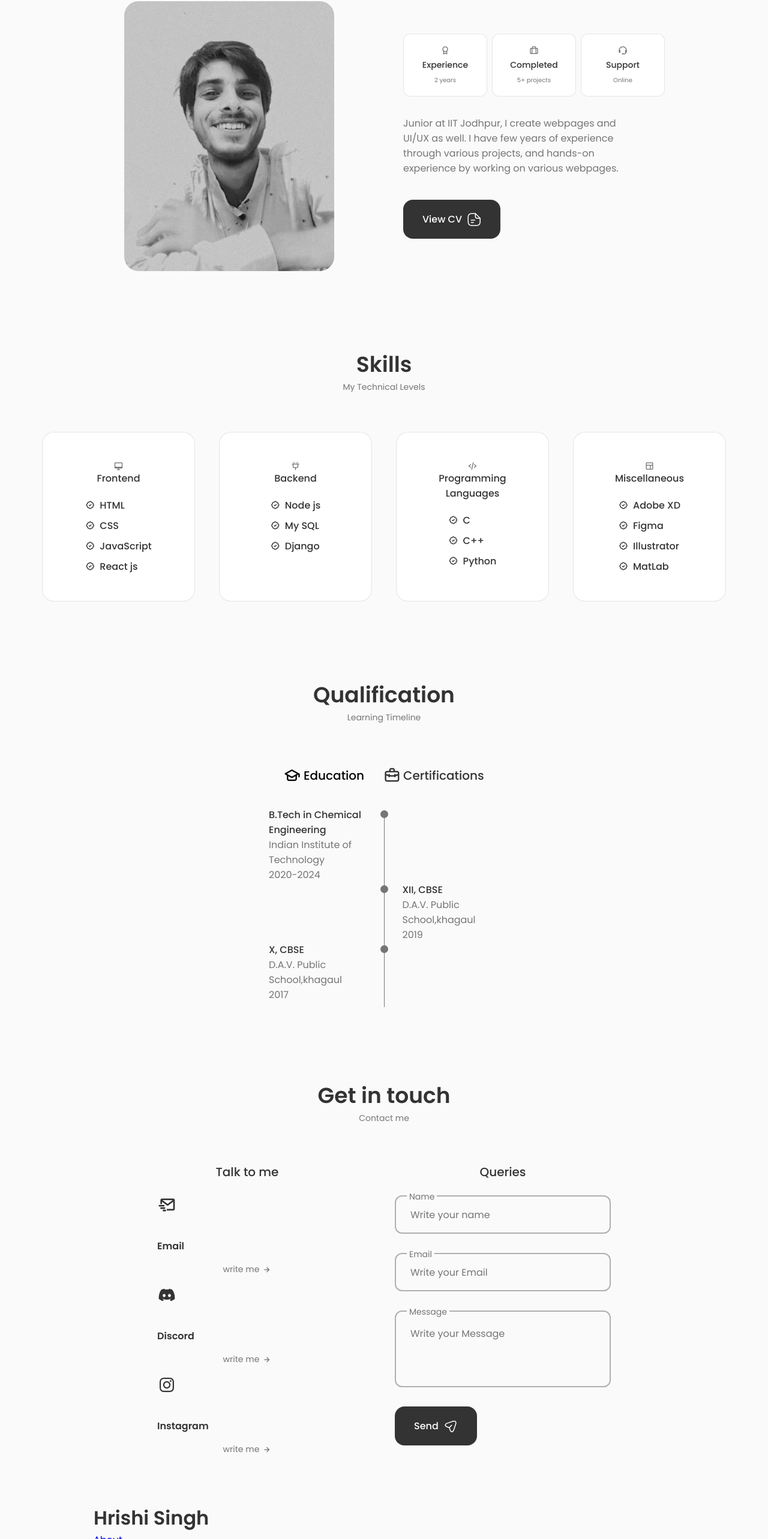
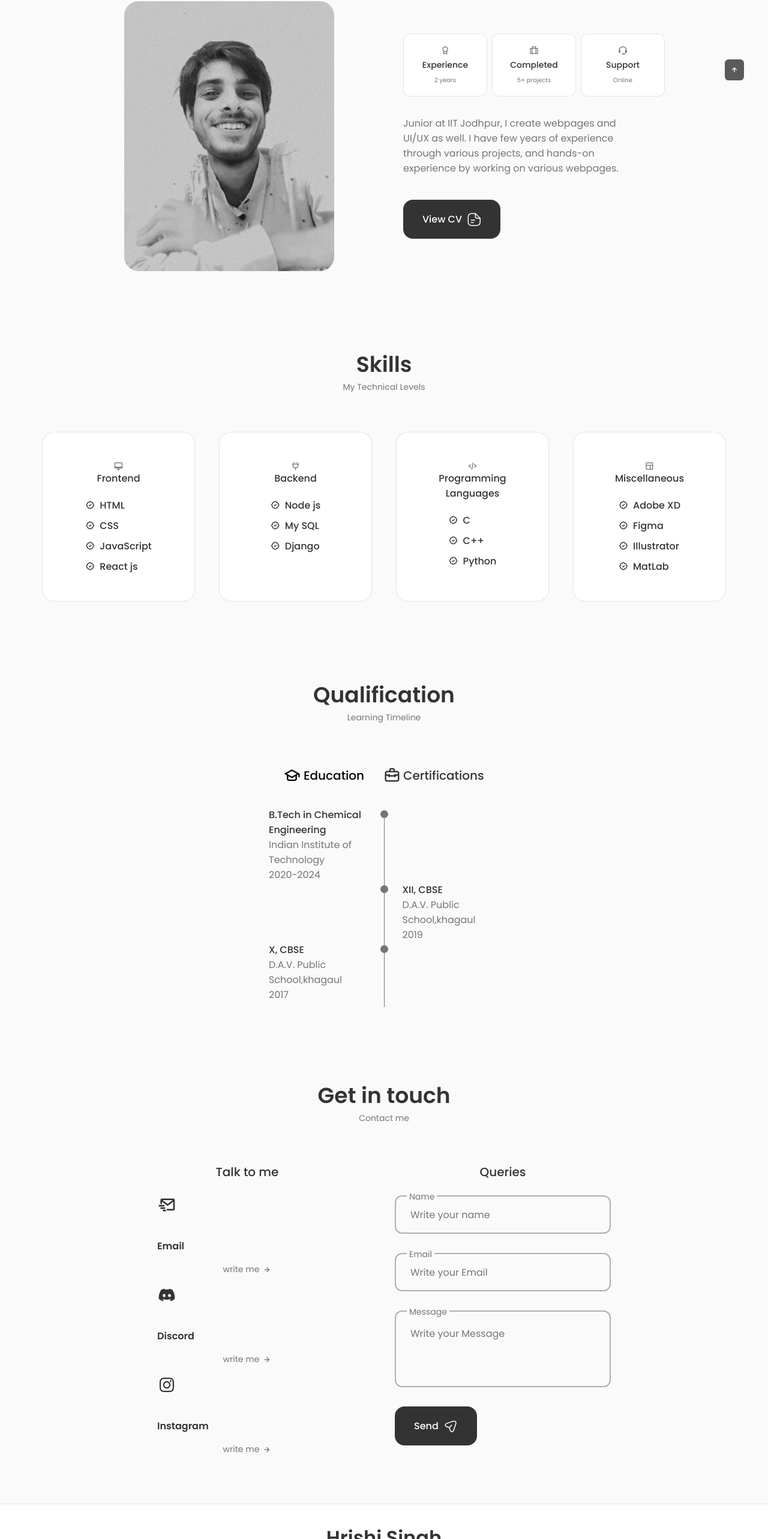
Before and after one commit to hrishi-singh/portfolio, a React (Create React App) app: page / in a window 1280 px wide. Shown: the part 826-3392 px from the top of the page at 60% size. Built offline with nearby package versions, Linux system fonts and the light colour scheme.

Commit message:
version 2.5.0

```diff
--- a/src/App.js
+++ b/src/App.js
@@ -5,6 +5,7 @@ import Footer from './Components/Footer/Footer';
 import Header from './Components/Header/Header';
 import Home from './Components/Home/Home';
 import Qualification from './Components/Qualifications/Qualification';
+import ScrollUp from './Components/ScrollUp/ScrollUp';
 // import Services from './Components/Services/Services';
 import Skills from './Components/Skills/Skills';
 function App() {
@@ -19,8 +20,9 @@ function App() {
         {/* <Services/> */}
         <Qualification/>
         <Contact/>
+        </main>
         <Footer/>
-        </main>
+        <ScrollUp/>
 
       </header>
     </div>
--- a/src/Components/Footer/footer.css
+++ b/src/Components/Footer/footer.css
@@ -0,0 +1,65 @@
+.footer{
+    background-color:var(--container-color);
+    border-top: 1px solid rgba(0,0,0,.1);
+}
+.footer__container{
+    padding: 2rem 0 4rem;
+}
+.footer__title,.footer__link{
+    color: var(--title-color);
+}
+.footer__title{
+    text-align: center;
+    margin-bottom: var(--mb-2);
+}
+.footer__link:hover{
+    color: var(--title-color-dark);
+
+}
+
+.footer__list{
+    display: flex;
+    justify-content: center;
+    column-gap: 1rem;
+    margin-bottom: var(--mb-2);
+}
+
+.footer__social{
+    display: flex;
+    justify-content: center;
+    column-gap: 1.25rem;
+
+}
+.footer__social-link{
+    background-color: var(--title-color);
+    color: var(--container-color);
+    font-size: 1.25rem;
+    padding: .4rem;
+    border-radius: .5rem;
+    display: inline-flex;
+}
+.footer__social-link:hover{
+    background-color: var(--title-color-dark);
+
+}
+
+.footer__copyright{
+    display: block;
+    margin-top: 4.5rem;
+    color: var(--title-color);
+    text-align: center;
+    font-size: var(--smaller-font-size);
+}
+
+
+
+/*=============== BREAKPOINTS ===============*/
+/* For large devices */
+@media screen and (max-width: 992px) {
+.footer__social-link{
+    padding: .25rem;
+    border-radius: .25rem;
+    font-size: 1rem;
+
+}
+  }
--- /dev/null
+++ b/src/Components/ScrollUp/ScrollUp.jsx
@@ -0,0 +1,23 @@
+import React from 'react'
+import './scrollup.css'
+const ScrollUp = () => {
+window.addEventListener("scroll",function(){
+    const scrollup =this.document.querySelector(".scrollup");
+    if(this.scrollY>=500)
+        scrollup.classList.add("show-scroll");
+        else{
+            scrollup.classList.remove("show-scroll");
+        }
+
+})
+
+  return (
+<a href="#" className="scrollup">
+    <i className="uil uil-arrow-up scrollup__icon">
+
+    </i>
+</a>
+    )
+}
+
+export default ScrollUp
--- /dev/null
+++ b/src/Components/ScrollUp/scrollup.css
@@ -0,0 +1,50 @@
+.scrollup{
+    position: fixed;
+    right: 2.5rem;
+    bottom: -20%;
+    background-color: var(--title-color);
+    opacity: .8;
+    padding: .3rem .5rem;
+    border-radius: .4rem;
+    z-index: var(--z-tooltip);
+    transition:.4s ;
+}
+
+.scrollup__icon{
+    font-size: 1rem;
+    color: var(--container-color);
+
+}
+
+.scrollup:hover{
+    background-color: var(--title-color-dark);
+}
+
+.show-scroll{
+    bottom: 3rem;
+}
+
+
+/*=============== BREAKPOINTS ===============*/
+/* For large devices */
+@media screen and (max-width: 992px) {
+    .scrollup{
+        right: 1.5rem;
+        padding: .25rem .4rem;
+    }
+  }
+
+  /* For medium devices */
+  @media screen and (max-width: 768px) {
+    .show-scroll{
+        bottom: 4rem;
+    }
+  }
+
+
+  /* For small devices */
+  @media screen and (max-width: 350px) {
+    .scrollup{
+        right: 1rem;
+    }
+  }
```
